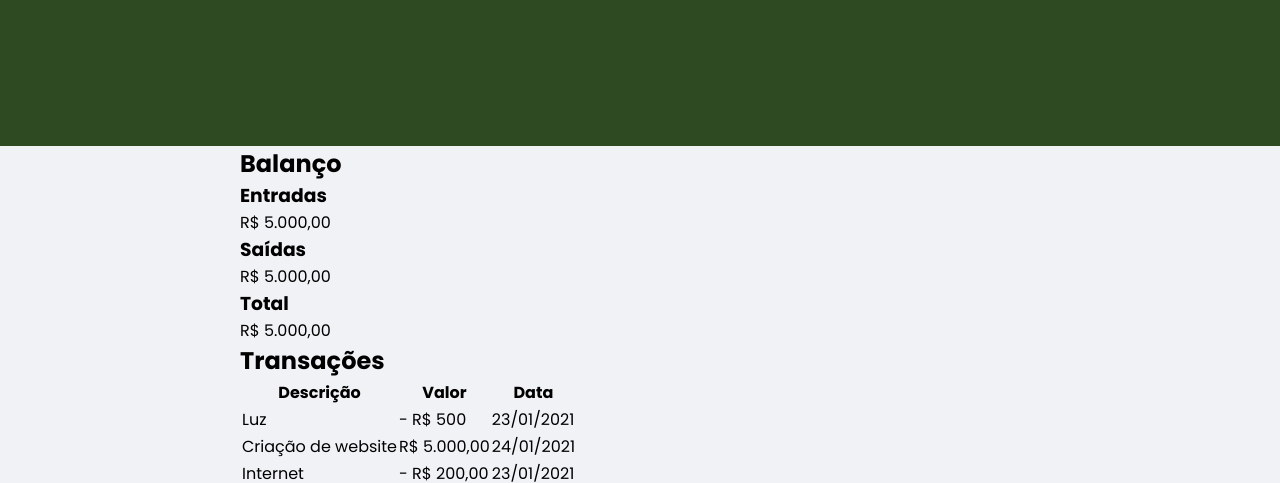
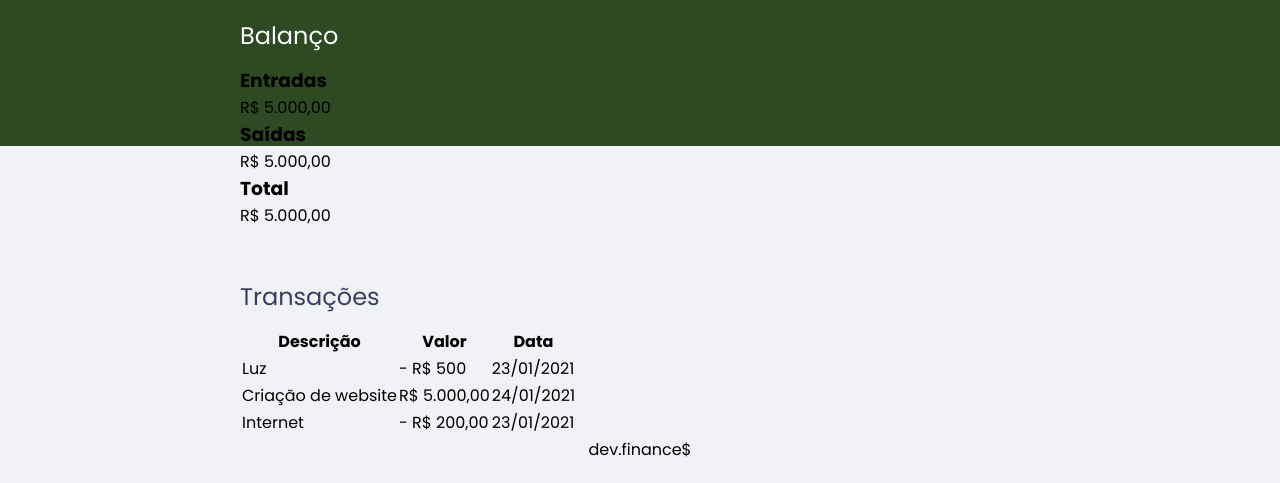
Before and after one commit to rnatu/maratona-discover, a plain HTML site: page index.html in a window 1280 px wide. Shown: the part 94-577 px from the top of the page. Drawn offline with Linux system fonts and the light colour scheme.

Commit message:
CSS - Customizado h2 padrão e personalizado

```diff
--- a/index.html
+++ b/index.html
@@ -74,7 +74,7 @@
   </section>
 
   <footer>
-    <h2>dev.finance$</h2>
+    <p>dev.finance$<p>
   </footer>
 </body>
 
--- a/style.css
+++ b/style.css
@@ -1,3 +1,8 @@
+/* universal ======================= */
+:root {
+  --white-text-color: #fff;
+}
+
 * {
   margin: 0;
   padding: 0;
@@ -9,25 +14,43 @@ body {
   font-family: 'Poppins', sans-serif;
 }
 
-/* Header ======================= */
+h2 {
+  margin-bottom: 0.8rem;
+  font-weight: 400;
+  margin-top: 3.2rem;
+  color: #363f5f;
+}
+
+
+/* header ======================= */
 header {
-  background: #2D4A22;
+  background:  #2D4A22;
   padding: 2rem 0 10rem;
   text-align: center;
 }
 
 #logo {
-  color: #fff;
+  color: var(--white-text-color);
   font-weight: 100;
 }
+
 
 /* main ======================= */
 .container {
   width: min(90vw,800px);
   margin: auto;
+  margin-top: -8rem;
 }
 
-/* Balance ======================= */
+
+/* balance ======================= */
+#balance h2 {
+  color: var(--white-text-color);
+  margin-top: 0;
+}
+
+
+/* transactions ======================= */
 
 
 
```
